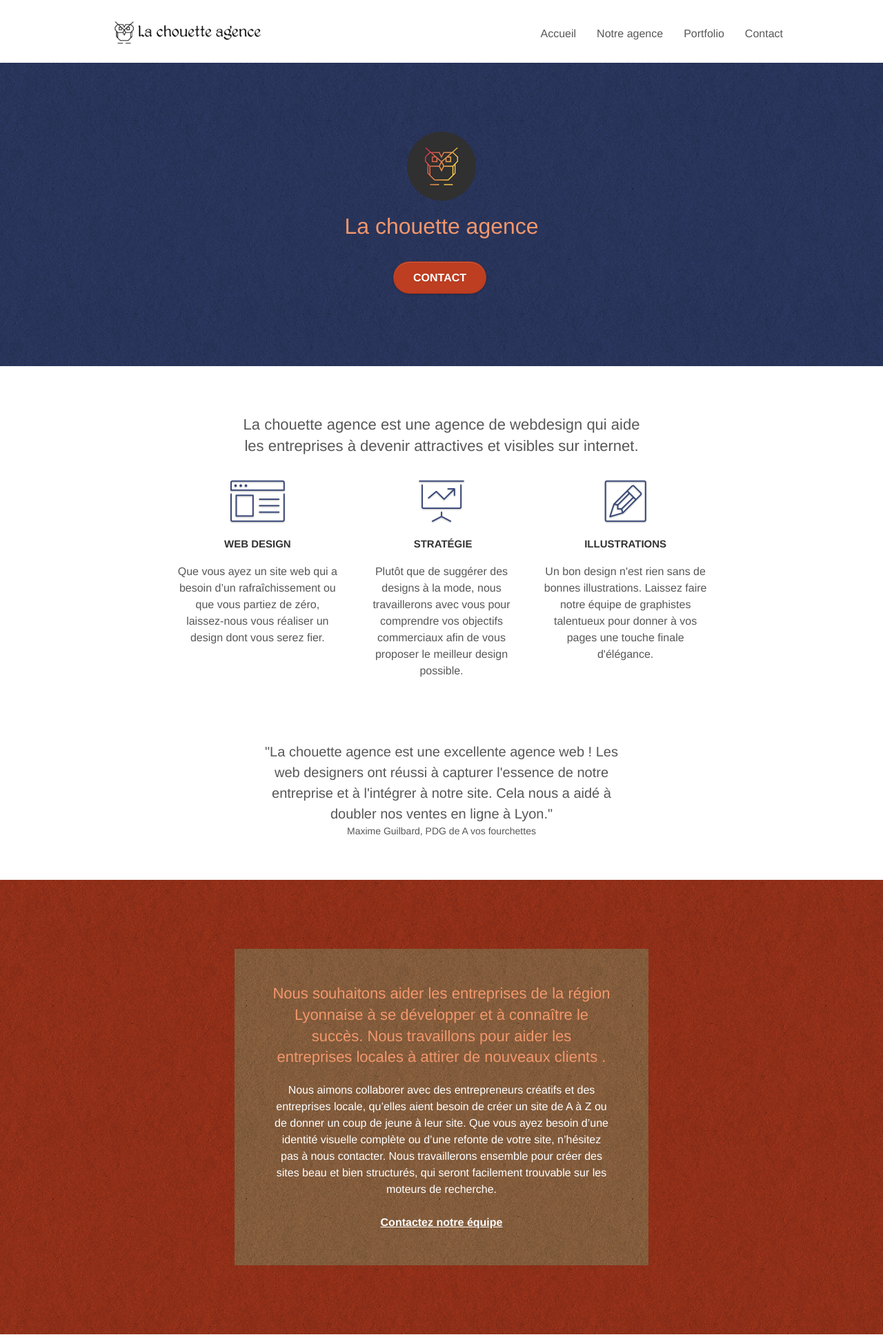
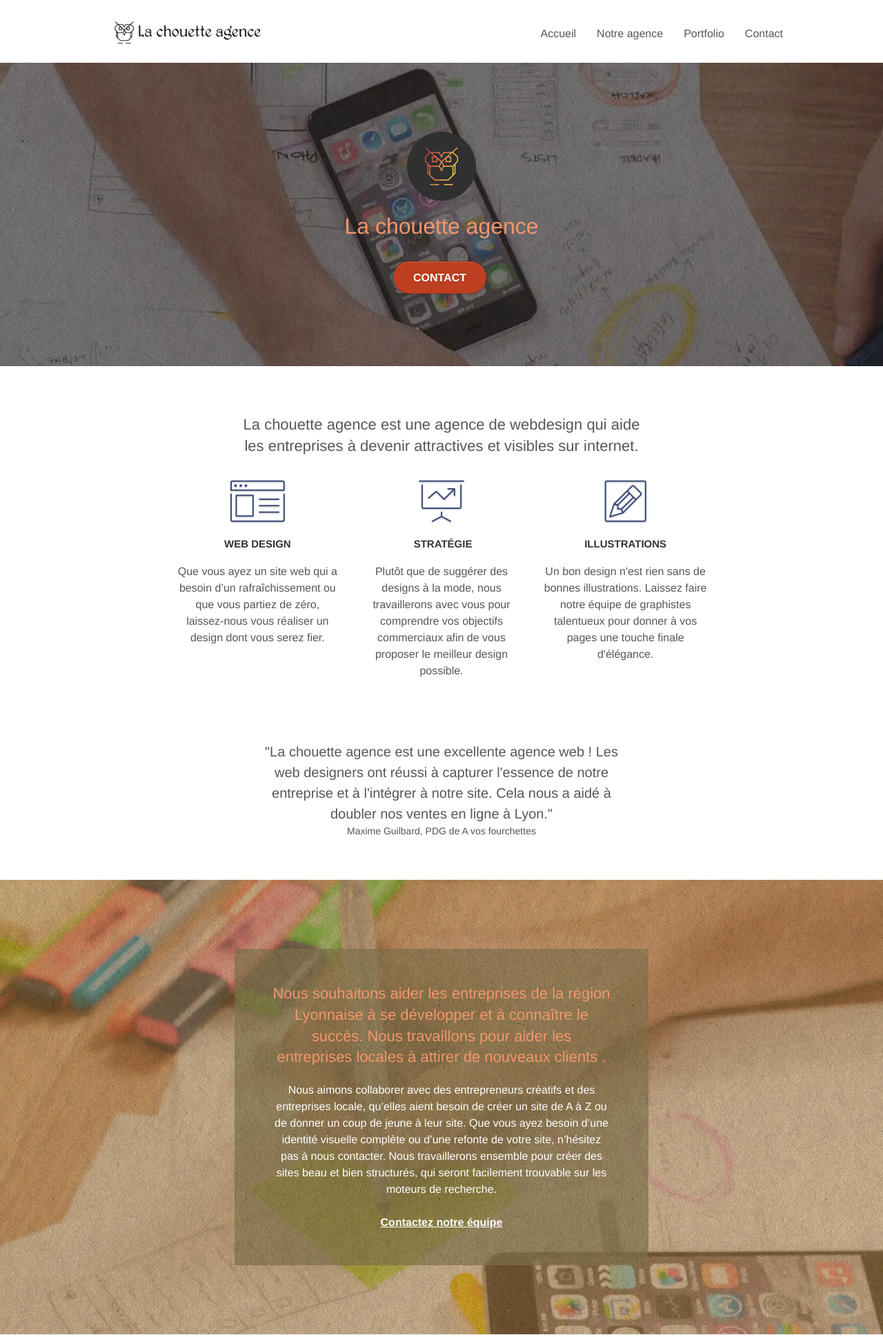
Before and after one commit to LENAGARD/LENAGARD.github.io, a plain HTML site: page chouette_agence/index.html in a window 1280 px wide. Shown: the top 1939 px of the page at 69% size. Drawn offline with Linux system fonts and the light colour scheme; files whose address does not match are found by name.

Commit message:
Add files via upload

```diff
--- a/chouette_agence/style.css
+++ b/chouette_agence/style.css
@@ -841,11 +841,11 @@ h4 {
 }
 
 .bg-banniere {
-  background-image: url("img/la-chouette-agence-banniere.html");
+  background-image: url("img/la-chouette-agence-banniere.webp");
 }
 
 .bg-presentation {
-  background-image: url("img/image-de-presentation.html");
+  background-image: url("img/image-de-presentation.webp");
 }
 
 @media (max-width: 1024px) {
```
